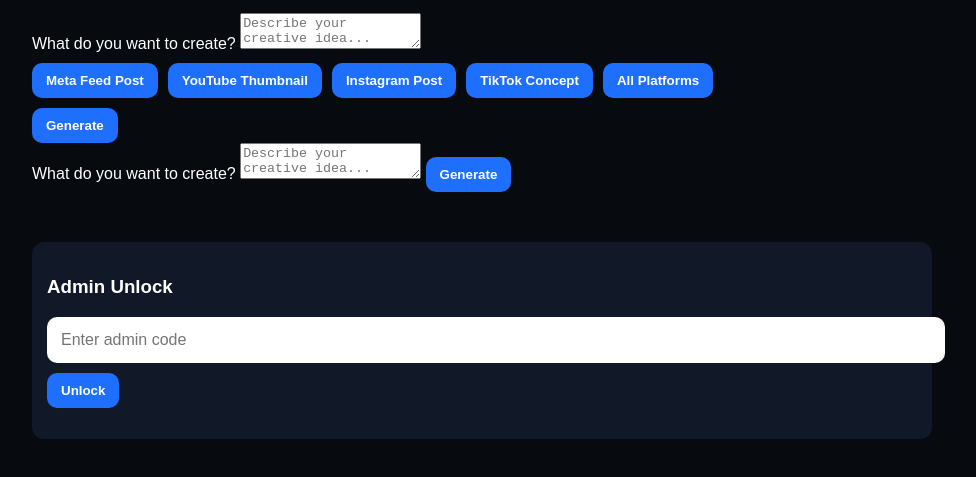
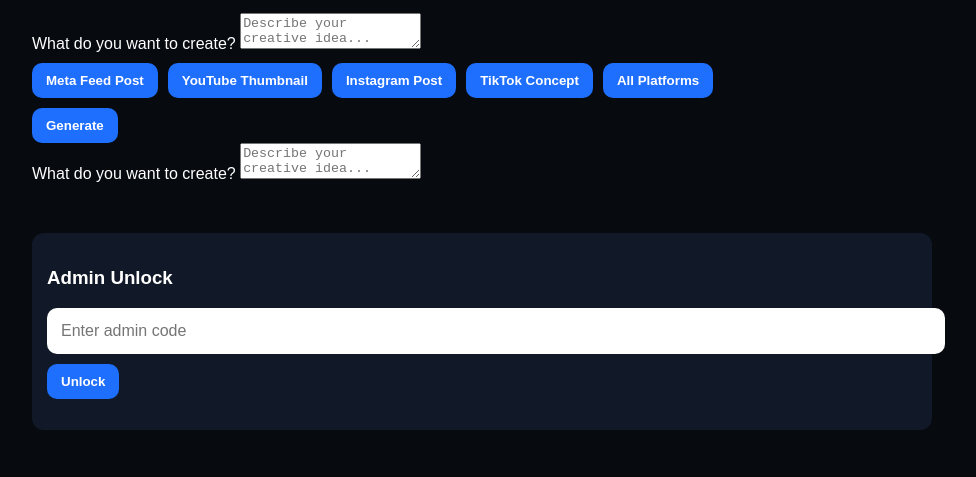
Before and after one commit to ToastidTech/CanvasFlow, a plain HTML site: page index.html in a window 1280 px wide. Shown: the part 155-632 px from the top of the page, without its empty margins (158-1134 px from the left). Drawn offline with Linux system fonts and the light colour scheme.

Commit message:
Changed CTA button
Removed the Generate button from the HTML.

```diff
--- a/index.html
+++ b/index.html
@@ -128,10 +128,6 @@
     placeholder="Describe your creative idea..."
   ></textarea>
 
-  <button onclick="generate()">
-    Generate
-  </button>
-
 </div>
 
   <div id="output"></div>
```
